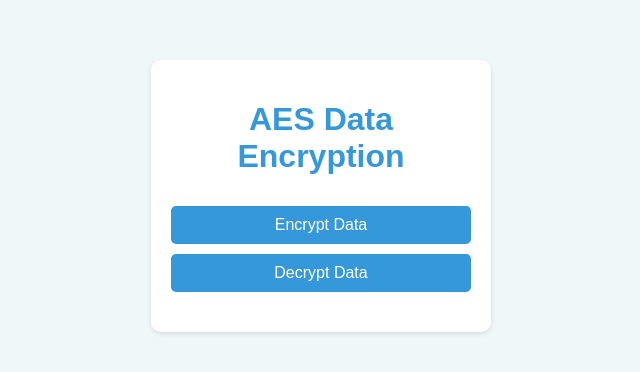
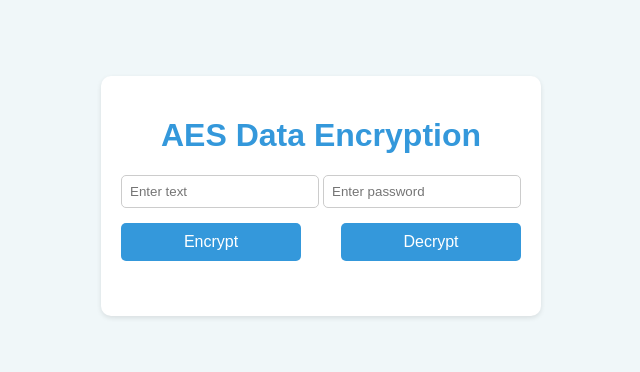
Before and after one commit to NajmAjmal/aes-requests, a plain HTML site: page index.html in a window 1280 px wide. Shown: the part 204-576 px from the top of the page, without its empty margins (319-959 px from the left). Drawn offline with Linux system fonts and the light colour scheme.

Commit message:
Update index.html

```diff
--- a/index.html
+++ b/index.html
@@ -19,7 +19,25 @@
             border-radius: 10px;
             box-shadow: 0 2px 5px rgba(0, 0, 0, 0.1);
             padding: 20px;
-            width: 300px;
+            width: 400px;
+            display: flex;
+            flex-direction: column;
+            align-items: center;
+        }
+
+        .input-container {
+            display: flex;
+            justify-content: space-between;
+            align-items: center;
+            margin-bottom: 15px;
+            width: 100%;
+        }
+
+        input {
+            width: 45%;
+            padding: 8px;
+            border: 1px solid #ccc;
+            border-radius: 5px;
         }
 
         button {
@@ -30,8 +48,7 @@
             cursor: pointer;
             font-size: 16px;
             padding: 10px 15px;
-            margin-top: 10px;
-            width: 100%;
+            width: 45%;
         }
 
         button:hover {
@@ -46,9 +63,15 @@
 </head>
 <body>
     <div class="container">
-        <h1 style="text-align: center; color: #3498db;">AES Data Encryption</h1>
-        <button id="encryptButton">Encrypt Data</button>
-        <button id="decryptButton">Decrypt Data</button>
+        <h1 style="color: #3498db;">AES Data Encryption</h1>
+        <div class="input-container">
+            <input type="text" id="textInput" placeholder="Enter text">
+            <input type="password" id="passwordInput" placeholder="Enter password">
+        </div>
+        <div class="input-container">
+            <button id="encryptButton">Encrypt</button>
+            <button id="decryptButton">Decrypt</button>
+        </div>
         <div id="result"></div>
     </div>
     <script>
@@ -75,14 +98,14 @@
         }
 
         document.getElementById('encryptButton').addEventListener('click', () => {
-            const text = prompt('Enter the text to encrypt:');
-            const password = prompt('Enter the password for encryption:');
+            const text = document.getElementById('textInput').value;
+            const password = document.getElementById('passwordInput').value;
             sendData('encrypt', text, password);
         });
 
         document.getElementById('decryptButton').addEventListener('click', () => {
-            const text = prompt('Enter the encrypted text to decrypt:');
-            const password = prompt('Enter the password for decryption:');
+            const text = document.getElementById('textInput').value;
+            const password = document.getElementById('passwordInput').value;
             sendData('decrypt', text, password);
         });
     </script>
```
